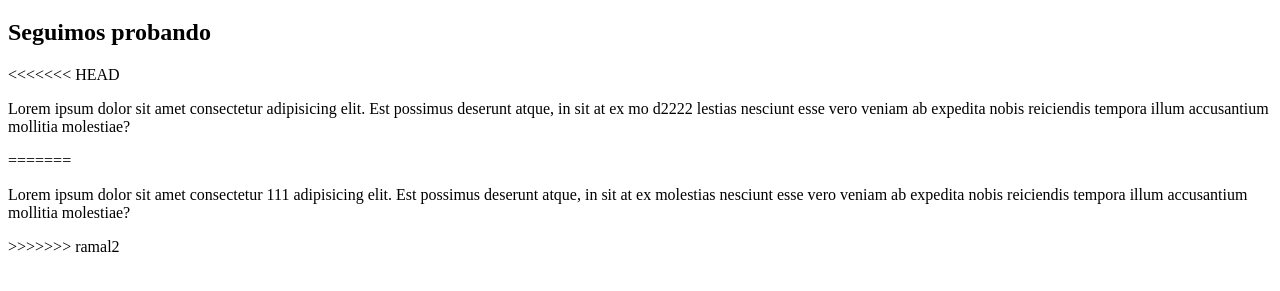
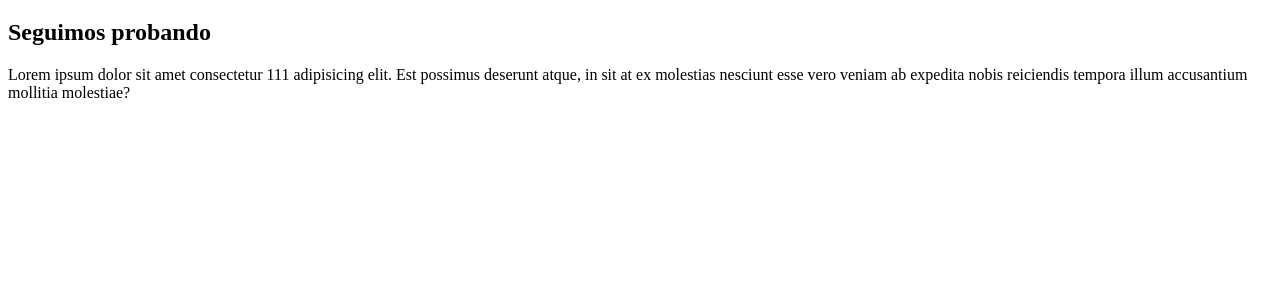
Before and after one commit to edgarcoila/prueba-git, a plain HTML site: page index.html in a window 1280 px wide. Shown: the part 61-352 px from the top of the page. Drawn offline with Linux system fonts and the light colour scheme.

Commit message:
agregamos 2 al parrafo solucionado

```diff
--- a/index.html
+++ b/index.html
@@ -11,13 +11,7 @@
     <h1>GIT hola mundo</h1>
     <h2>Seguimos probando</h2>
 
-<<<<<<< HEAD
-    <p>Lorem ipsum dolor sit amet consectetur adipisicing elit. Est possimus deserunt atque, in sit at ex mo
-
-        d2222 lestias nesciunt esse vero veniam ab expedita nobis reiciendis tempora illum accusantium mollitia molestiae?</p>
-=======
     <p>Lorem ipsum dolor sit amet consectetur 111 adipisicing elit. Est possimus deserunt atque, in sit at ex molestias nesciunt esse vero veniam ab expedita nobis reiciendis tempora illum accusantium mollitia molestiae?</p>
->>>>>>> ramal2
     <script src="java.js"></script>
 </body>
 </html>
```
